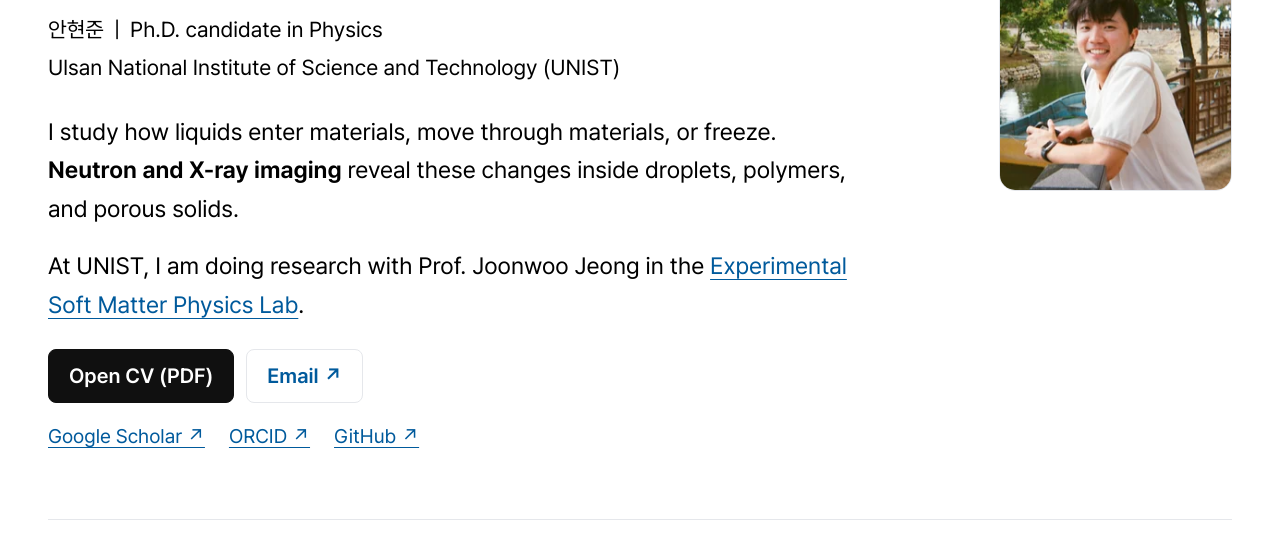
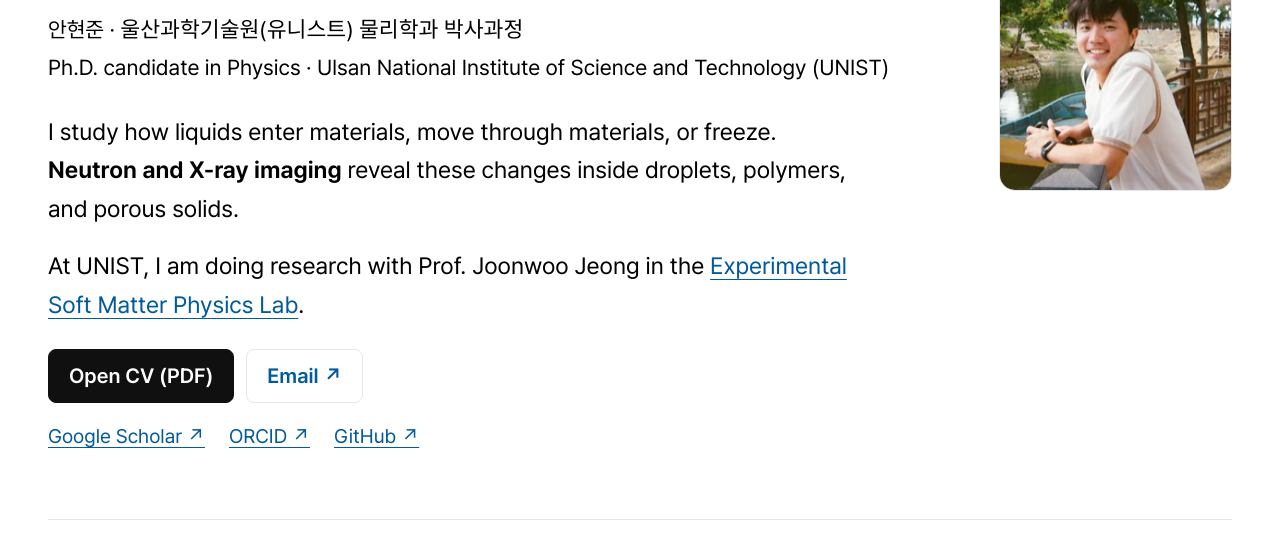
Before and after one commit to hellojune726/hellojune726.github.io, a plain HTML site: page index.html in a window 1280 px wide. Shown: the part 232-777 px from the top of the page. Drawn offline with Linux system fonts and the light colour scheme; a web font is replaced by a local one.

Commit message:
Identify Hyeonjun An and UNIST in the homepage title and bilingual profile

```diff
--- a/index.html
+++ b/index.html
@@ -8,14 +8,14 @@
 <script src="assets/js/theme.js?v=39db924f5ea7"></script>
 <meta name="author" content="Hyeonjun An">
 <meta name="description" content="Hyeonjun An, Ph.D. candidate in Physics at UNIST. Quantitative neutron and synchrotron X-ray imaging of polymer swelling, water uptake, freezing droplets, and porous materials.">
-<meta property="og:type" content="website"><meta property="og:title" content="Hyeonjun An | Experimental Soft Matter Physics"><meta property="og:description" content="How liquids move, freeze, and change materials. Hyeonjun An studies soft matter with neutron and X-ray imaging at UNIST."><meta property="og:url" content="https://hellojune726.github.io/">
+<meta property="og:type" content="website"><meta property="og:title" content="Hyeonjun An (안현준) | Soft Matter Physics at UNIST"><meta property="og:description" content="How liquids move, freeze, and change materials. Hyeonjun An studies soft matter with neutron and X-ray imaging at UNIST."><meta property="og:url" content="https://hellojune726.github.io/">
 <meta property="og:image" content="https://hellojune726.github.io/assets/portrait/hyeonjun-an.jpg">
 <meta property="og:image:width" content="2048"><meta property="og:image:height" content="1358">
 <meta property="og:image:alt" content="Hyeonjun An beside a pond">
 <meta name="twitter:card" content="summary_large_image">
 <link rel="canonical" href="https://hellojune726.github.io/">
 <link rel="icon" type="image/png" sizes="128x128" href="assets/illustrations/droppy-face-favicon.png">
-<title>Hyeonjun An | Experimental Soft Matter Physics</title>
+<title>Hyeonjun An (안현준) | Soft Matter Physics at UNIST</title>
 <link rel="stylesheet" href="assets/css/site.css?v=d1164fe7ee66">
 <script type="application/ld+json">{"@context":"https://schema.org","@type":"Person","name":"Hyeonjun An","alternateName":"안현준","url":"https://hellojune726.github.io/","email":"mailto:RNWK23@unist.ac.kr","jobTitle":"Ph.D. Candidate in Physics","affiliation":{"@type":"CollegeOrUniversity","name":"Ulsan National Institute of Science and Technology","alternateName":"UNIST"},"sameAs":["https://scholar.google.com/citations?user=ppHR-HMAAAAJ","https://orcid.org/0009-0000-5316-6264","https://github.com/hellojune726"],"knowsAbout":["Soft matter physics","Neutron imaging","Synchrotron X-ray imaging","Polymer swelling","Hygroscopic liquids","Droplet freezing","Porous media"]}</script>
 </head>
@@ -42,7 +42,7 @@
 <main class="container" id="main" tabindex="-1">
 <section class="hero" id="about" aria-labelledby="name-heading">
 <h1 id="name-heading">Hyeonjun An</h1>
-<p class="hero-subtitle"><span class="hero-role"><span lang="ko">안현준</span> <span class="name-separator" aria-hidden="true">|</span> Ph.D. candidate in Physics</span><span class="hero-affiliation">Ulsan National Institute of Science and Technology (UNIST)</span></p>
+<p class="hero-subtitle" lang="ko"><span class="hero-role">안현준 · 울산과학기술원(유니스트) 물리학과 박사과정</span><span class="hero-affiliation" lang="en">Ph.D. candidate in Physics · Ulsan National Institute of Science and Technology (UNIST)</span></p>
 <div class="hero-content"><div class="hero-copy">
 <p>I study how liquids enter materials, move through materials, or freeze. <strong>Neutron and X-ray imaging</strong> reveal these changes inside droplets, polymers, and porous solids.</p>
 <p>At UNIST, I am doing research with Prof. Joonwoo Jeong in the <a href="https://sophy.unist.ac.kr/" target="_blank" rel="noopener noreferrer">Experimental Soft Matter Physics Lab</a>.</p></div><div class="actions"><a class="button cv-download" href="assets/cv/Hyeonjun_An_CV_2026-11-12.pdf?v=cfdf886a9ef7" target="_blank" rel="noopener noreferrer">Open CV (PDF)</a><a class="button" href="mailto:RNWK23@unist.ac.kr">Email ↗</a></div><div class="profile-links"><a href="https://scholar.google.com/citations?user=ppHR-HMAAAAJ" target="_blank" rel="noopener noreferrer">Google Scholar ↗</a><a href="https://orcid.org/0009-0000-5316-6264" target="_blank" rel="noopener noreferrer">ORCID ↗</a><a href="https://github.com/hellojune726" target="_blank" rel="noopener noreferrer">GitHub ↗</a></div></div>
```
